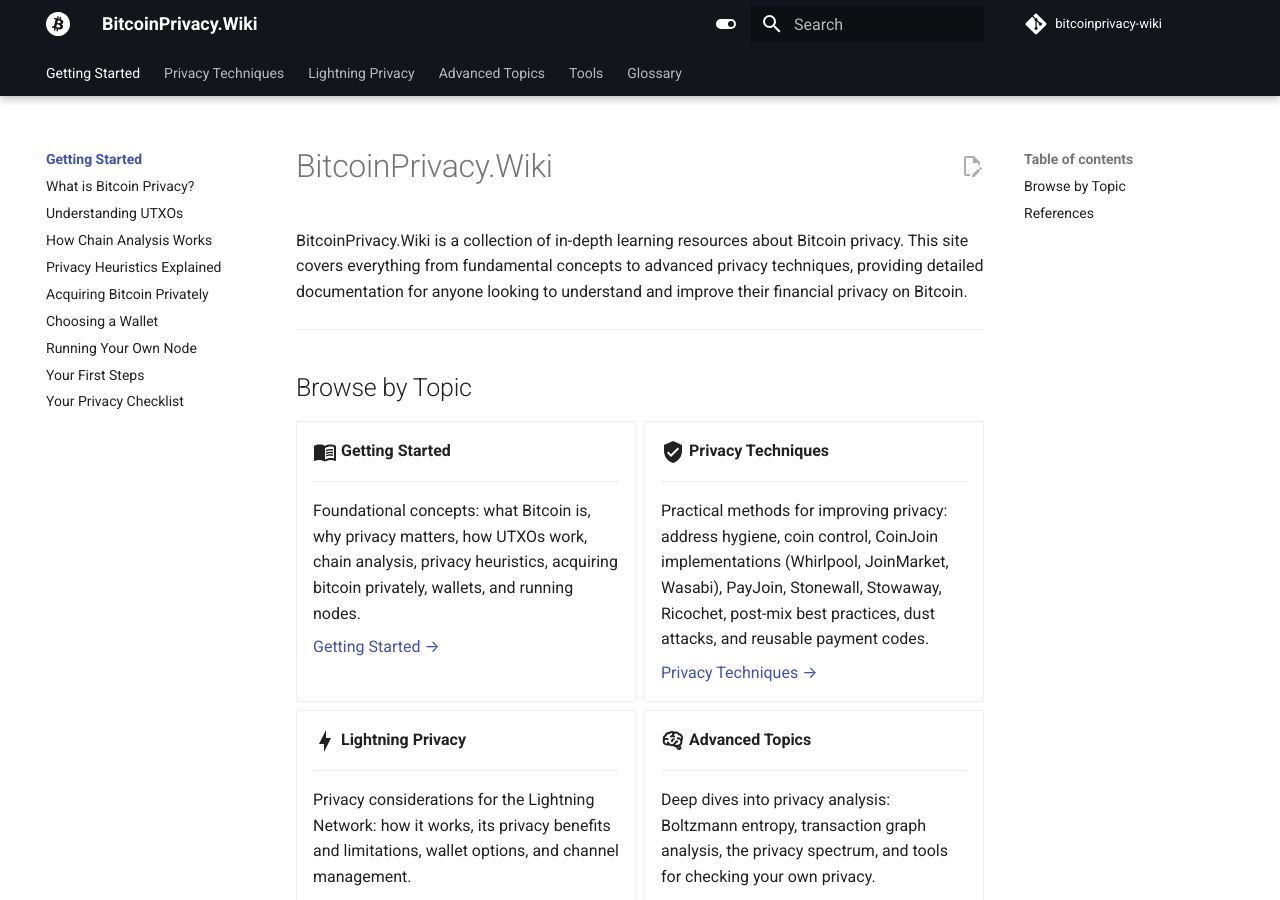
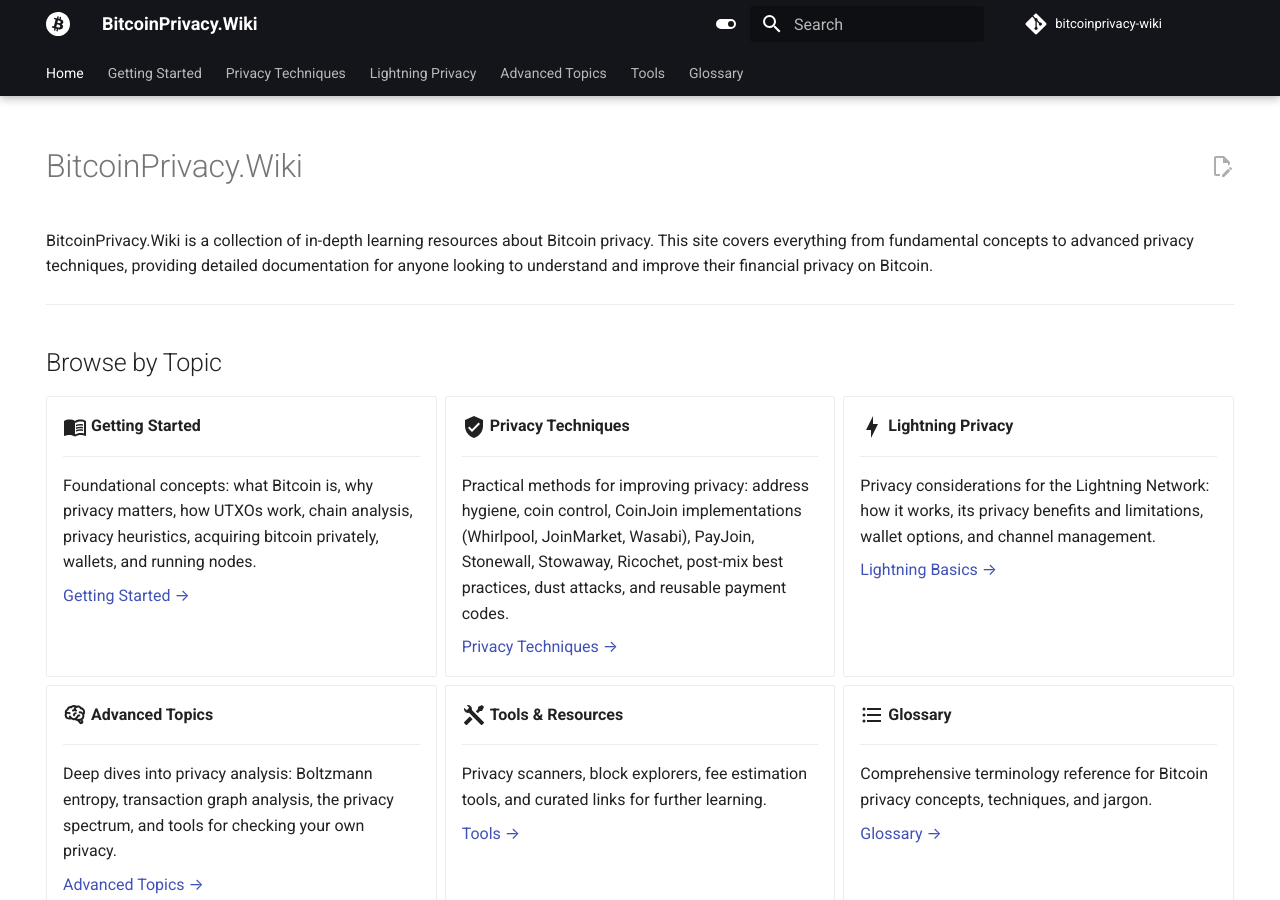
Before and after one commit to vibrant-btc/bitcoinprivacy-wiki, an MkDocs documentation site: the page built from docs/index.md, in a window 1280 px wide and 900 px high. Built offline with MkDocs 1.6.1 and Material for MkDocs 9.7.7, drawn with Linux system fonts in a browser that asks for light colours; plug-ins that fetch from the network failed and are left out; comment, search, counter and statistics services are not loaded.

Commit message:
homepage

```diff
--- a/mkdocs.yml
+++ b/mkdocs.yml
@@ -74,8 +74,9 @@
       cards_layout_dir: layouts
       cards_layout: bitcoin
 nav:
+  - Home:
+    - index.md
   - Getting Started:
-    - What is Bitcoin?: index.md
     - What is Bitcoin Privacy?: getting-started/what-is-privacy.md
     - Understanding UTXOs: getting-started/utxos.md
     - How Chain Analysis Works: getting-started/chain-analysis.md
```
Also changed, not shown: docs/index.md (+3 -0 lines), 1 other file.
